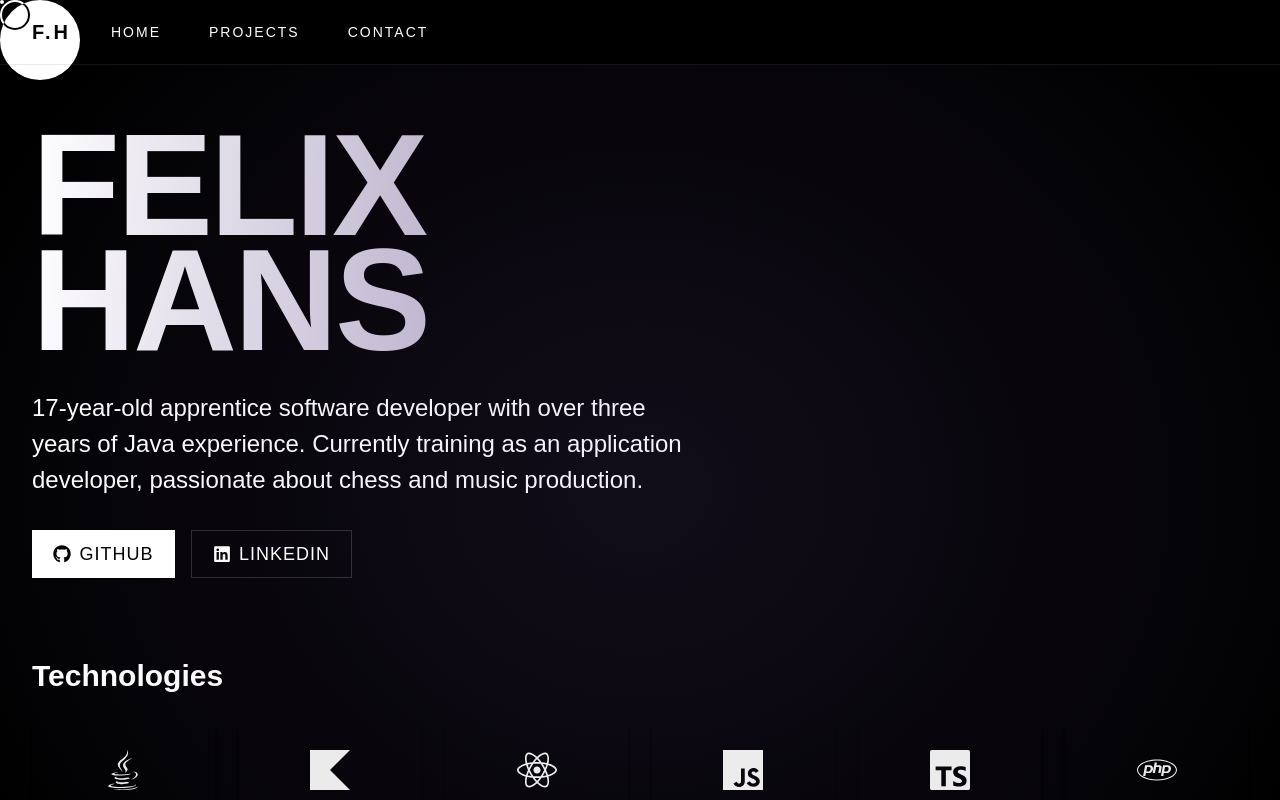
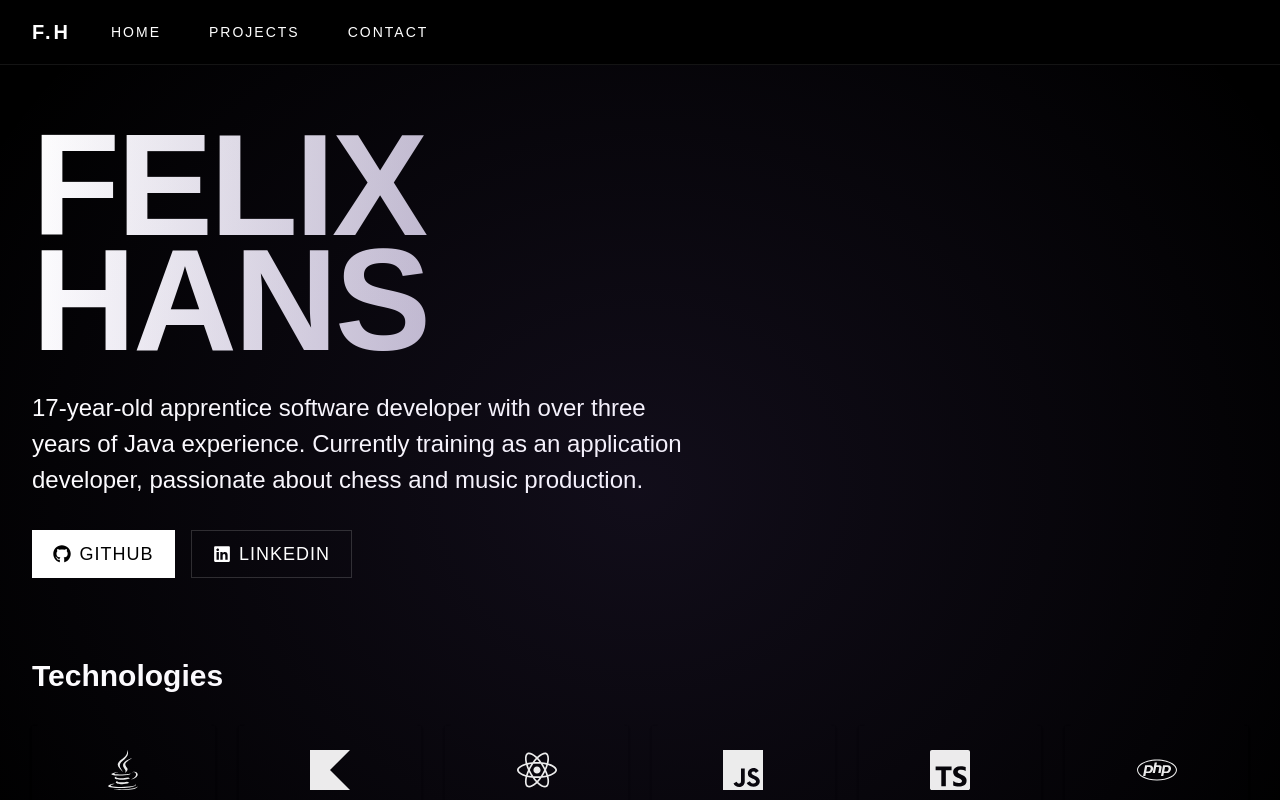
Before and after one commit to FelixH2012/MiloWebsite, a React (Vite) app: page / in a window 1280 px wide. Built offline with nearby package versions, Linux system fonts and the light colour scheme; a web font is replaced by a local one.

Commit message:
removed mouse effect

```diff
--- a/src/pages/Home.tsx
+++ b/src/pages/Home.tsx
@@ -1,14 +1,9 @@
-import { Box, Container, Heading, Text, SimpleGrid, Card, CardBody, Button, Stack, useBreakpointValue } from '@chakra-ui/react'
+import { Box, Container, Heading, Text, SimpleGrid, Card, CardBody, Button, Stack } from '@chakra-ui/react'
 import { FaGithub, FaLinkedin, FaJava, FaReact, FaPhp } from 'react-icons/fa'
 import { SiKotlin, SiJavascript, SiTypescript } from 'react-icons/si'
-import { useRef } from 'react'
 import { Helmet } from 'react-helmet'
 
 const Home = () => {
-  const cursorRef = useRef<HTMLDivElement>(null)
-  const cursorDotRef = useRef<HTMLDivElement>(null)
-  const inverterRef = useRef<HTMLDivElement>(null)
-  const isMobile = useBreakpointValue({ base: true, md: false })
 
   const skills = [
     { name: 'Java', icon: FaJava },
@@ -40,14 +35,6 @@ const Home = () => {
           })}
         </script>
       </Helmet>
-
-      {!isMobile && (
-        <>
-          <Box ref={cursorRef} className="custom-cursor" />
-          <Box ref={cursorDotRef} className="cursor-dot" />
-          <Box ref={inverterRef} className="invert-circle" />
-        </>
-      )}
 
       <Box
         as="main"
```
